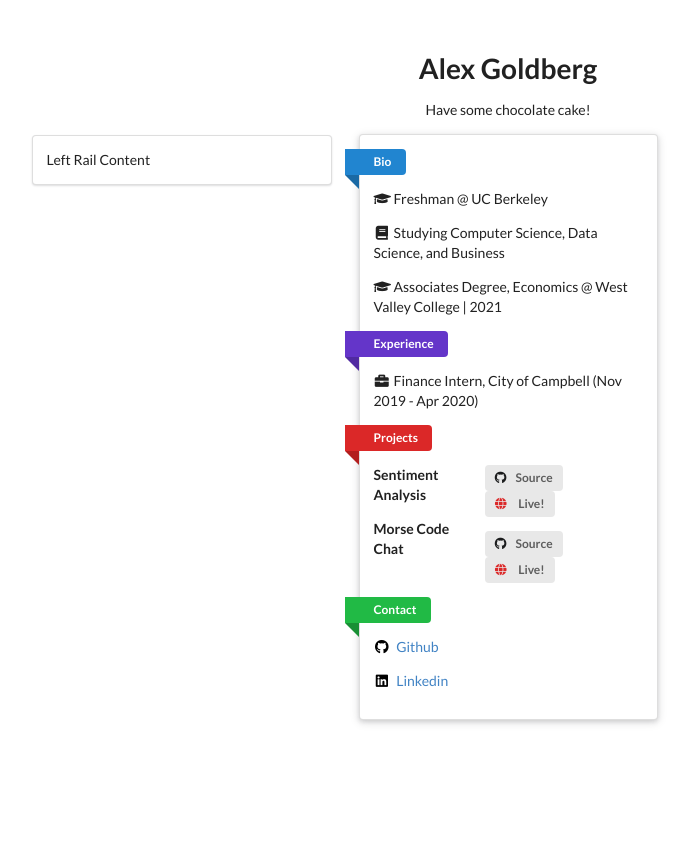
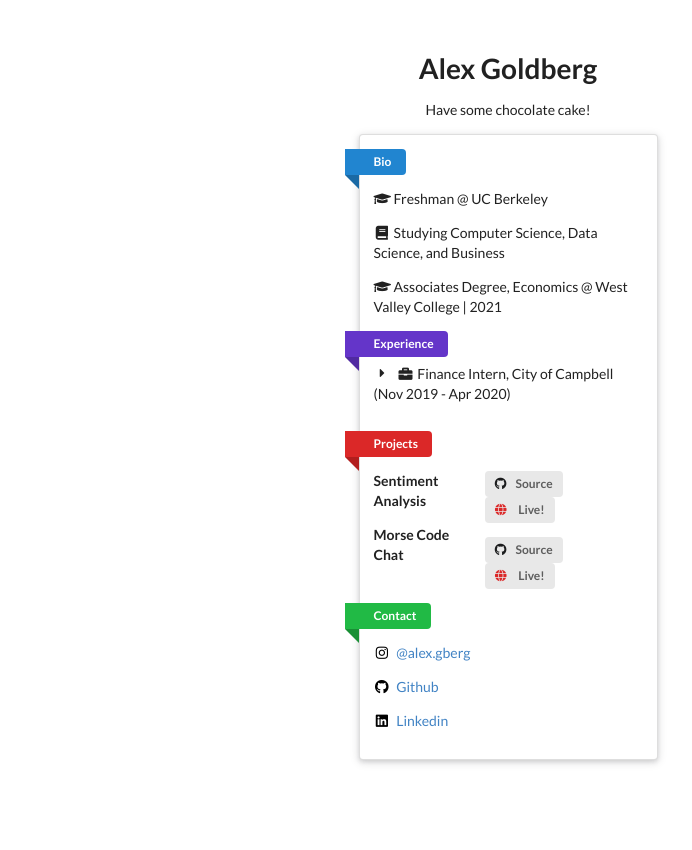
Before and after one commit to vlexvnder/PersonalWebsite, a Flask app: page / in a window 1280 px wide. Shown: the whole page, without its empty margins (132-824 px from the left). Run offline with Flask 2, Linux system fonts and the light colour scheme; parts of the project's set-up code (start-up, migrations or seed data) failed here and were passed over.

Commit message:
added instagram and accordion job description

```diff
--- a/main_site/templates/main_index.html
+++ b/main_site/templates/main_index.html
@@ -1,29 +1,25 @@
 <head>
 	<title>Alexander Goldberg</title>
+	<script src="https://cdnjs.cloudflare.com/ajax/libs/jquery/3.6.0/jquery.min.js" integrity="sha512-894YE6QWD5I59HgZOGReFYm4dnWc1Qt5NtvYSaNcOP+u1T9qYdvdihz0PPSiiqn/+/3e7Jo4EaG7TubfWGUrMQ==" crossorigin="anonymous"></script>
 	<link rel="stylesheet" href="https://cdnjs.cloudflare.com/ajax/libs/semantic-ui/2.4.1/semantic.min.css"/>
 	<script src="https://cdnjs.cloudflare.com/ajax/libs/semantic-ui/2.4.1/semantic.min.js" integrity="sha512-dqw6X88iGgZlTsONxZK9ePmJEFrmHwpuMrsUChjAw1mRUhUITE5QU9pkcSox+ynfLhL15Sv2al5A0LVyDCmtUw==" crossorigin="anonymous"></script>
 	<script src="https://cdn.jsdelivr.net/npm/typed.js@2.0.12"></script>
-    <script src="https://cdnjs.cloudflare.com/ajax/libs/jquery/3.6.0/jquery.min.js" integrity="sha512-894YE6QWD5I59HgZOGReFYm4dnWc1Qt5NtvYSaNcOP+u1T9qYdvdihz0PPSiiqn/+/3e7Jo4EaG7TubfWGUrMQ==" crossorigin="anonymous"></script>
 </head>
 <style>
 	body {
 	text-align: center;
 	margin-top: 50px;
-
 	}
 	@media only screen
 	and (max-device-width : 600px) {
 	body{ zoom: 200%;}
-
 	}
 </style>
 <body>
-
 	<script>
-
 		$(document).ready(function() {
 		var typed = new Typed('.sweet', {
-        strings: ['Have some {{veggie}}!^500', 'Have some {{sweet}}!^5000','On second thought, maybe some {{sweet2}}!' ],
+		    strings: ['Have some {{veggie}}!^500', 'Have some {{sweet}}!^5000','On second thought, eat some {{sweet2}}!' ],
 		    showCursor: false,
 		    smartBackspace: true, // Default value
 		    typeSpeed: 50,
@@ -31,18 +27,17 @@
 		});
 		});
 	</script>
+	<script language='javascript'>
+		$(document).ready(function(){
+		   $('.ui.accordion').accordion();
+		});
+	</script>
 	<div>
 		<h1>Alex Goldberg</h1>
 		<p class="sweet"></p>
 		<div class="ui centered grid" >
-
 			<div class="four wide computer twelve wide tablet twelve wide mobile column">
 				<div class="ui raised segment">
-                <div class="computer only ui left close rail">
-                <div class="ui segment">
-                    Left Rail Content
-                </div>
-                </div>
 					<a class="ui blue ribbon label">Bio</a>
 					<div>
 						<p>
@@ -50,16 +45,24 @@
 						<p><i class="book icon"></i>Studying Computer Science, Data Science, and Business</p>
 						<p><i class="graduation cap icon"></i>Associates Degree, Economics @ West Valley College | 2021</p>
 						</p>
-
 					</div>
-
 					<a class="ui violet ribbon label">Experience</a>
 					<div>
-                    <p>
-                        <p>
+						<div class="ui accordion">
+							<div class="title">
+								<i class="dropdown icon"></i>
 								<i class="briefcase icon"></i>Finance Intern, City of Campbell (Nov 2019 - Apr 2020)
-                        </p>
-                    </p>
+							</div>
+							<div class=" content">
+                                <div class="ui list">
+                                    <div class = "item">Investigated and recorded previously unreported fixed assets. Created criteria to identify future improperly reported fixed assets and implemented them using Google Sheets and Google Visualization API Query Language. Used Google Apps Script to generate reports.</div>
+                                    <div class = "item">Responsible for reconciling bank statements with the general fund on a monthly basis. Wrote macros in VBA to increase efficiency</div>
+                                    <div class = "item">Determined monthly allocations for capital projects using budgeted rates and prepared related journal entries</div>
+                                    <div class = "item">Calculated and journalized the distribution of interest between the city’s funds</div>
+                                </div>
+							</div>
+						</div>
+                        <br>
 					</div>
 					<a class="ui red ribbon label">Projects</a>
 					<p>
@@ -68,16 +71,15 @@
 							<p><b>Sentiment Analysis</b></p>
 							<p><b>Morse Code Chat</b></p>
 						</div>
-
 						<div class="eight wide column">
 							<p><span><a href="https://github.com/emote-sentiment-analysis/backend"><span class="ui label"><i class="black github icon"></i>Source</span></a> <a href="/sentiment"><span class="ui label"><i class="red globe icon"></i> Live!</span></a></span></p>
 							<p><span><a href="https://github.com/vlexvnder/Morse-Code-Chat"><span class="ui label"><i class="black github icon"></i>Source</span></a> <a href="/morse"><span class="ui label"><i class="red globe icon"></i> Live!</span></a></span></p>
 						</div>
-
 					</div>
 					</p>
 					<a class="ui green ribbon label">Contact</a>
 					<p>
+                    <p><a href="https://www.instagram.com/alex.gberg/"><i style="color: black;" class="instagram icon"></i> @alex.gberg</a></p>
 					<p><a href="https://github.com/vlexvnder"><i style="color: black;" class="github icon"></i> Github</a></p>
 					<p><a href="https://www.linkedin.com/in/alexandersgoldberg/"><i style="color: black;" class="linkedin icon"></i> Linkedin</a></p>
 					</p>
```
Lines whose indentation alone changed are shown as unchanged.
